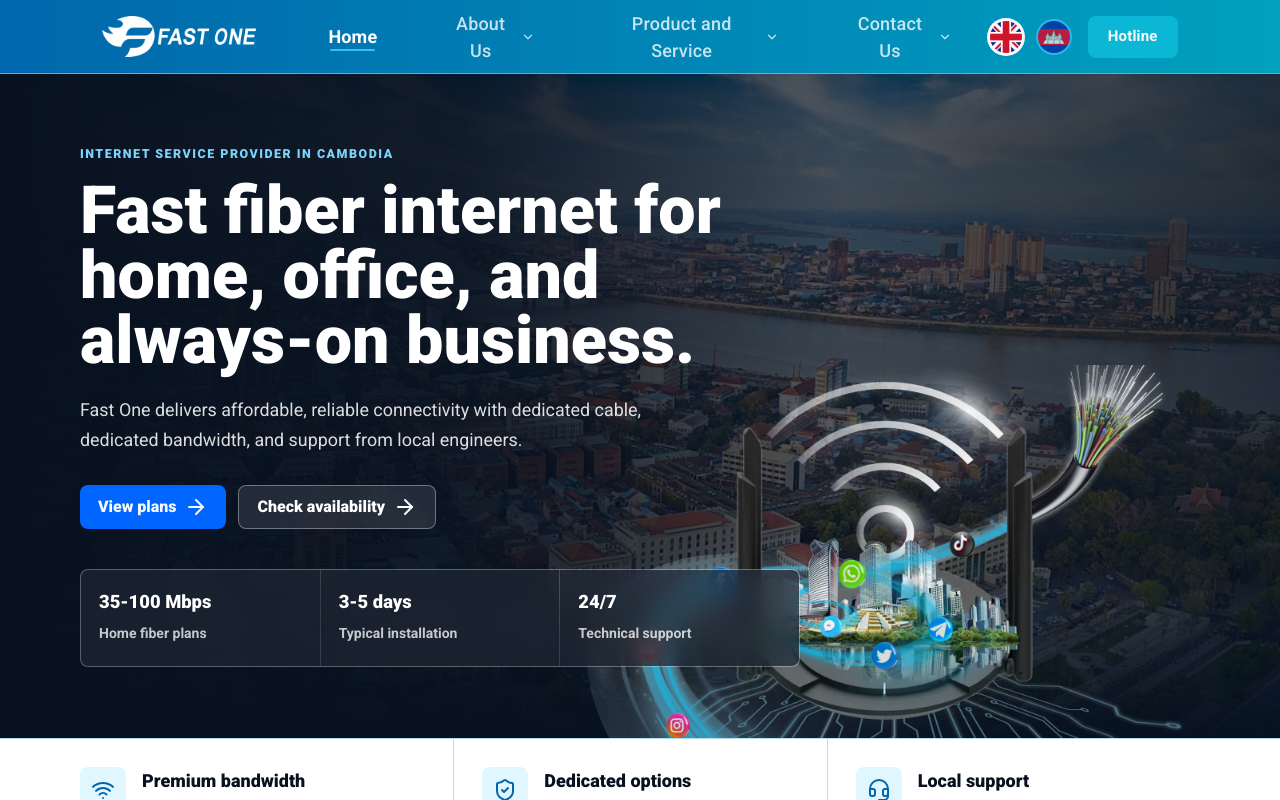
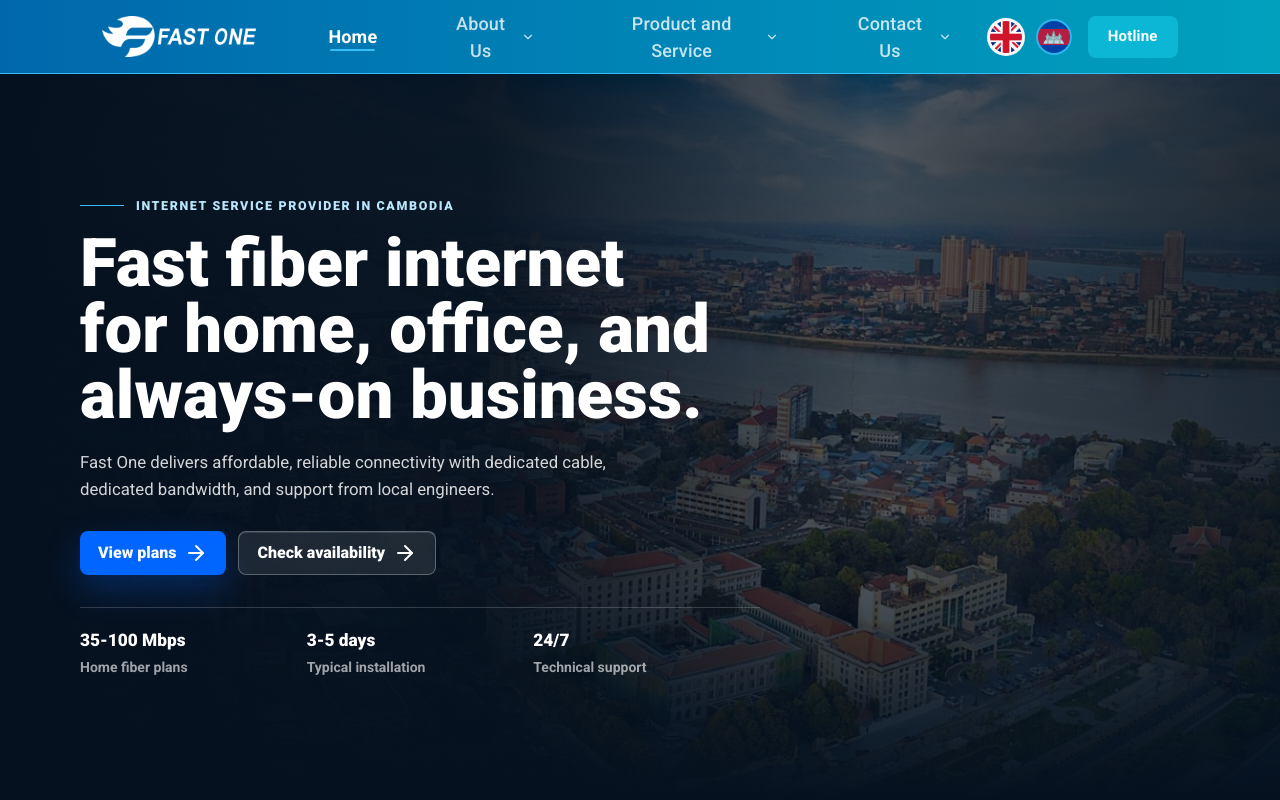
Before and after one commit to FastOne-Dev/f1-website, a Next.js app: page / in a window 1280 px wide. Shown: the top 800 px of the page. Built offline with nearby package versions, Linux system fonts and the light colour scheme; a web font is replaced by a local one.

Commit message:
Update Font and HomePage

```diff
--- a/src/app/page.tsx
+++ b/src/app/page.tsx
@@ -52,44 +52,44 @@ const planCardClass =
 export default function Home() {
   return (
     <main className="bg-[#F8FAFC]">
-      <section className="relative isolate flex min-h-[calc(100svh-136px)] overflow-hidden bg-[#07111F] text-[#F8FAFC] max-[980px]:min-h-[calc(100svh-126px)]">
+      <section className="relative isolate flex min-h-[calc(100svh-74px)] overflow-hidden bg-[#05111F] text-[#F8FAFC] max-[640px]:min-h-[calc(100svh-66px)]">
         <Image
-          className="-z-30 object-cover"
+          className="-z-30 object-cover object-[58%_48%] saturate-[1.04] max-[780px]:object-[66%_50%]"
           src="/img/phnom_penh_photo.jpg"
           alt="Phnom Penh skyline served by Fast One fiber internet"
           fill
           sizes="100vw"
           priority
         />
-        <div className="absolute inset-0 -z-20 bg-[linear-gradient(90deg,#07111F_0%,rgba(7,17,31,0.94)_36%,rgba(7,17,31,0.68)_66%,rgba(7,17,31,0.84)_100%)]" />
-        <div className="absolute inset-x-0 bottom-0 -z-10 h-40 bg-[linear-gradient(0deg,#07111F_0%,rgba(7,17,31,0)_100%)]" />
-        <Image
-          className="absolute bottom-[-20px] right-[max(18px,7vw)] -z-10 h-auto w-[min(48vw,620px)] object-contain opacity-95 max-[980px]:right-[-72px] max-[980px]:w-[min(78vw,560px)] max-[980px]:opacity-30 max-[640px]:bottom-[8px] max-[640px]:right-[-92px] max-[640px]:w-[520px] max-[640px]:opacity-20"
-          src="/img/router_1.png"
-          alt=""
-          width={768}
-          height={484}
-          priority
-        />
+        <div className="absolute inset-0 -z-20 bg-[linear-gradient(90deg,#05111F_0%,rgba(5,17,31,0.96)_38%,rgba(5,17,31,0.68)_68%,rgba(5,17,31,0.86)_100%)]" />
+        <div className="absolute inset-x-0 bottom-0 -z-10 h-[34%] bg-[linear-gradient(0deg,#05111F_0%,rgba(5,17,31,0)_100%)]" />
+
+
         <div
-          className={`${sectionInner} flex flex-col justify-center py-[64px] max-[640px]:py-10`}
+          className={`${sectionInner} flex flex-col justify-center py-8 max-[640px]:py-7`}
         >
-          <p className="m-0 mb-3.5 text-[0.78rem] font-black uppercase tracking-[0.12em] text-[#7DD3FC]">
-            <LocalizedText value="Internet Service Provider in Cambodia" />
-          </p>
-          <h1 className="m-0 max-w-[760px] text-[4.15rem] font-black leading-[0.98] text-white max-[980px]:max-w-[680px] max-[980px]:text-[3.15rem] max-[640px]:text-[2.35rem] max-[640px]:leading-[1.04]">
+          <div className="mb-4 flex items-center gap-3">
+            <span className="h-px w-11 bg-[#38BDF8]" />
+            <p className="m-0 text-[0.78rem] font-black uppercase tracking-[0.13em] text-[#BAE6FD] max-[640px]:text-[0.72rem] max-[640px]:tracking-[0.08em]">
+              <LocalizedText value="Internet Service Provider in Cambodia" />
+            </p>
+          </div>
+          <h1 className="m-0 max-w-[760px] text-[4.2rem] font-black leading-[0.98] text-white [text-wrap:balance] max-[1180px]:text-[3.7rem] max-[780px]:max-w-[650px] max-[780px]:text-[2.9rem] max-[640px]:text-[2.18rem] max-[640px]:leading-[1.08]">
             <LocalizedText value="Fast fiber internet for home, office, and always-on business." />
           </h1>
-          <p className="mt-[22px] max-w-[590px] text-[1.12rem] leading-[1.65] text-white/86 max-[640px]:text-base max-[640px]:leading-[1.55]">
+          <p className="mt-5 max-w-[570px] text-[1.05rem] leading-[1.62] text-white/82 max-[640px]:mt-4 max-[640px]:text-[0.98rem] max-[640px]:leading-[1.52]">
             <LocalizedText value="Fast One delivers affordable, reliable connectivity with dedicated cable, dedicated bandwidth, and support from local engineers." />
           </p>
-          <div className="mt-[30px] flex flex-wrap items-center gap-3 max-[640px]:flex-col max-[640px]:items-stretch">
-            <Link className={primaryButton} href="/plans">
+          <div className="mt-7 flex flex-wrap items-center gap-3 max-[640px]:mt-5 max-[640px]:flex-col max-[640px]:items-stretch">
+            <Link
+              className={`${primaryButton} shadow-[0_14px_34px_rgba(0,102,255,0.28)]`}
+              href="/plans"
+            >
               <LocalizedText value="View plans" />
               <ArrowIcon />
             </Link>
             <a
-              className="inline-flex min-h-11 items-center justify-center gap-2 rounded-[8px] border border-white/35 bg-white/10 px-[18px] font-extrabold text-white backdrop-blur-sm transition duration-150 hover:-translate-y-px hover:border-[#7DD3FC] hover:bg-white/16 max-[640px]:w-full"
+              className="inline-flex min-h-11 items-center justify-center gap-2 rounded-[8px] border border-white/28 bg-white/[0.09] px-[18px] font-extrabold text-white shadow-[inset_0_1px_0_rgba(255,255,255,0.12)] backdrop-blur-md transition duration-150 hover:-translate-y-px hover:border-[#7DD3FC] hover:bg-white/16 max-[640px]:w-full"
               href={salesUrl}
               target="_blank"
               rel="noreferrer"
@@ -98,16 +98,16 @@ export default function Home() {
               <ArrowIcon />
             </a>
           </div>
-          <dl className="mt-10 grid w-[min(720px,100%)] grid-cols-3 gap-px overflow-hidden rounded-[8px] border border-white/18 bg-white/18 max-[640px]:grid-cols-1">
+          <dl className="mt-8 grid w-[min(680px,100%)] grid-cols-3 border-t border-white/18 pt-5 max-[640px]:mt-6 max-[640px]:grid-cols-3 max-[640px]:gap-3 max-[640px]:pt-4">
             {heroStats.map(([value, label]) => (
               <div
-                className="min-h-[96px] bg-[#081120]/62 p-[18px] backdrop-blur-md"
+                className="pr-5 max-[640px]:pr-0"
                 key={value}
               >
-                <dt className="text-[1.15rem] font-black text-white">
+                <dt className="text-[1.08rem] font-black text-white max-[640px]:text-[0.95rem]">
                   {value}
                 </dt>
-                <dd className="mt-2 text-sm font-semibold text-white/76">
+                <dd className="mt-1 text-sm font-semibold leading-snug text-white/62 max-[640px]:text-[0.72rem]">
                   <LocalizedText value={label} />
                 </dd>
               </div>
```
